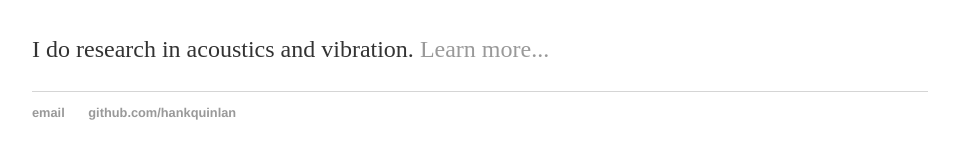
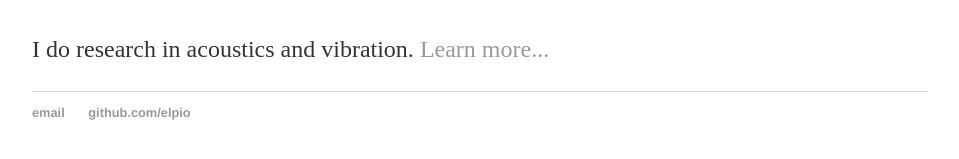
Before and after one commit to elpio/test, a Jekyll site: the page built from index.html, in a window 1280 px wide. Shown: the part 164-323 px from the top of the page, without its empty margins (160-1119 px from the left). Built offline with Jekyll 4.4.1, drawn with Linux system fonts in a browser that asks for light colours.

Commit message:
Update default.html

```diff
--- a/_layouts/default.html
+++ b/_layouts/default.html
@@ -21,8 +21,8 @@
 			</div><!-- /.container -->
 			<footer>
 	    		<ul>
-	        		<li><a href="mailto:hankquinlanhub@gmail.com">email</a></li>
-	        		<li><a href="https://github.com/hankquinlan">github.com/hankquinlan</a></li>
+	        		<li><a href="mailto:test@gmail.com">email</a></li>
+	        		<li><a href="https://github.com/elpio">github.com/elpio</a></li>
 				</ul>
 			</footer>
 		</body>
```
